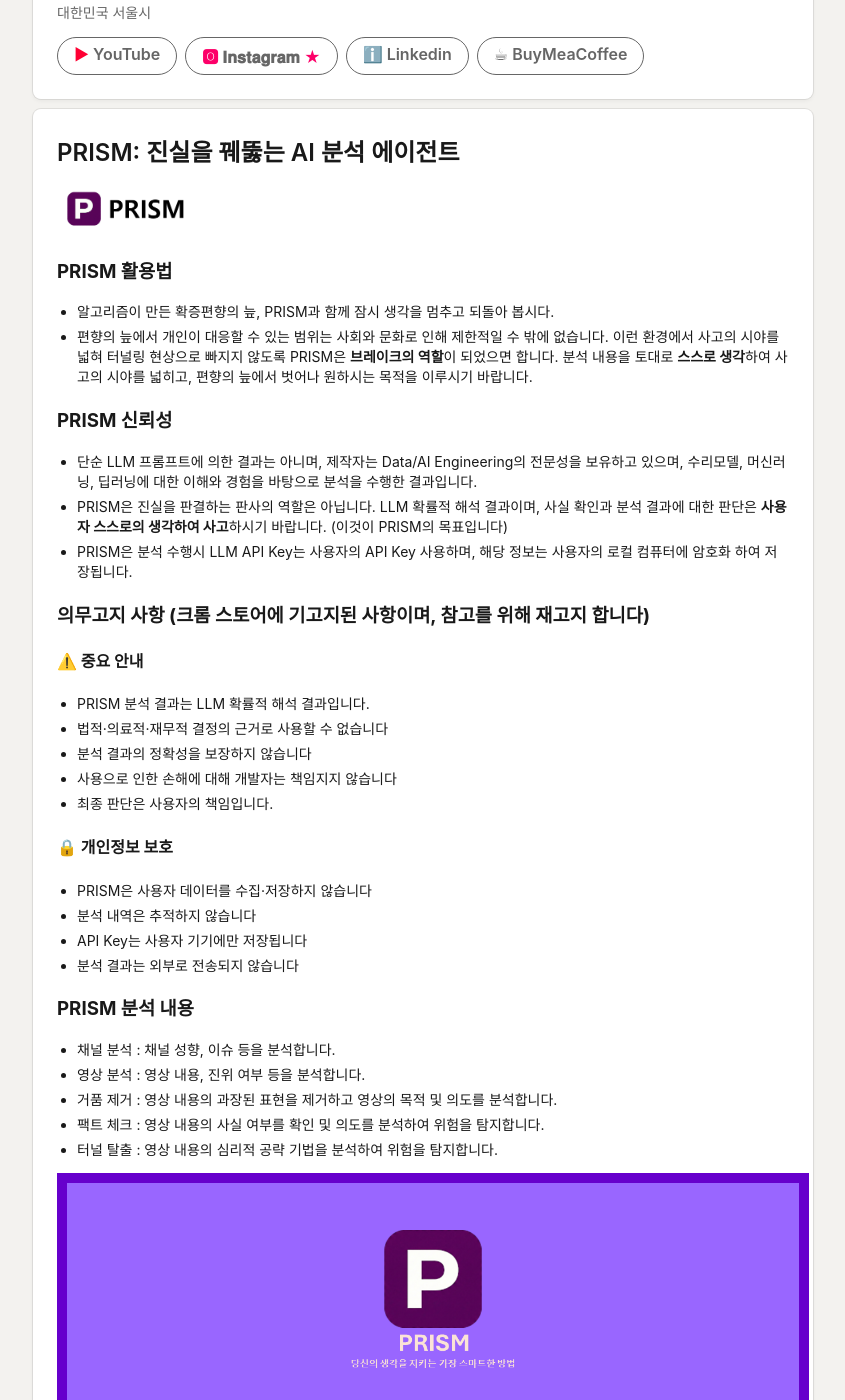
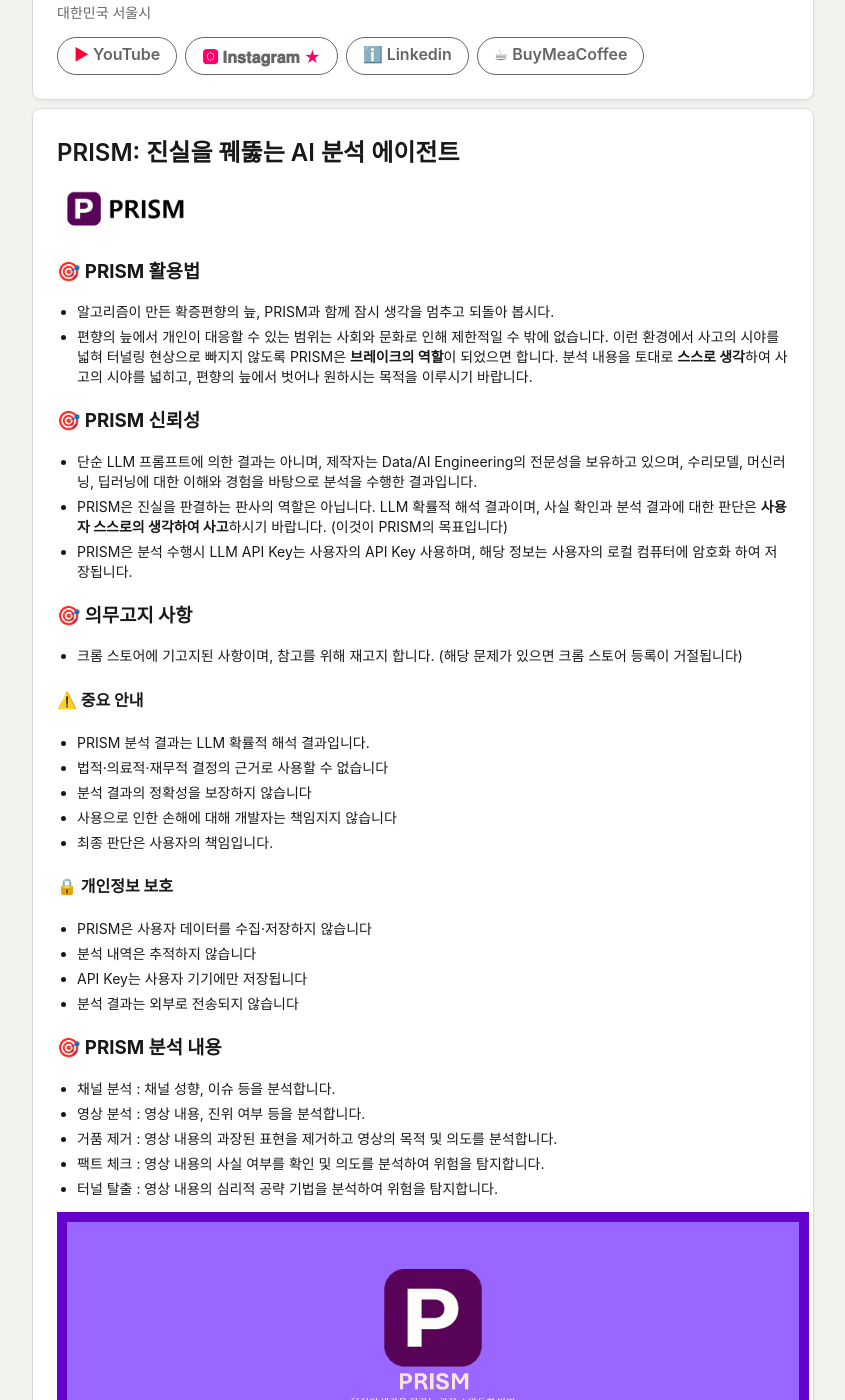
Before and after one commit to surgical-arch/surgical-arch.github.io, a Jekyll site: the page built from index.md, in a window 1280 px wide and 1400 px high, scrolled down 395 px. Shown: the whole window, without its empty margins (217-1062 px from the left). Built offline with Jekyll 4.4.1, drawn with Linux system fonts in a browser that asks for light colours.

Commit message:
Update index.md

```diff
--- a/index.md
+++ b/index.md
@@ -22,18 +22,20 @@
 
 <img src="images/prism_logo.png" height="50px" title="@biassurgeon"/>
 
-### PRISM 활용법
+### 🎯 PRISM 활용법
 
 - 알고리즘이 만든 확증편향의 늪, PRISM과 함께 잠시 생각을 멈추고 되돌아 봅시다.
 - 편향의 늪에서 개인이 대응할 수 있는 범위는 사회와 문화로 인해 제한적일 수 밖에 없습니다. 이런 환경에서 사고의 시야를 넓혀 터널링 현상으로 빠지지 않도록 PRISM은 **브레이크의 역할**이 되었으면 합니다. 분석 내용을 토대로 **스스로 생각**하여 사고의 시야를 넓히고, 편향의 늪에서 벗어나 원하시는 목적을 이루시기 바랍니다.
 
-### PRISM 신뢰성
+### 🎯 PRISM 신뢰성
 
 - 단순 LLM 프롬프트에 의한 결과는 아니며, 제작자는 Data/AI Engineering의 전문성을 보유하고 있으며, 수리모델, 머신러닝, 딥러닝에 대한 이해와 경험을 바탕으로 분석을 수행한 결과입니다.
 - PRISM은 진실을 판결하는 판사의 역할은 아닙니다. LLM 확률적 해석 결과이며, 사실 확인과 분석 결과에 대한 판단은 **사용자 스스로의 생각하여 사고**하시기 바랍니다. (이것이 PRISM의 목표입니다)
 - PRISM은 분석 수행시 LLM API Key는 사용자의 API Key 사용하며, 해당 정보는 사용자의 로컬 컴퓨터에 암호화 하여 저장됩니다.
 
-### 의무고지 사항 (크롬 스토어에 기고지된 사항이며, 참고를 위해 재고지 합니다)
+### 🎯 의무고지 사항
+
+* 크롬 스토어에 기고지된 사항이며, 참고를 위해 재고지 합니다. (해당 문제가 있으면 크롬 스토어 등록이 거절됩니다)
 
 #### ⚠️ 중요 안내
 
@@ -50,7 +52,7 @@
 - API Key는 사용자 기기에만 저장됩니다
 - 분석 결과는 외부로 전송되지 않습니다
 
-### PRISM 분석 내용
+### 🎯 PRISM 분석 내용
 
 - 채널 분석 : 채널 성향, 이슈 등을 분석합니다.
 - 영상 분석 : 영상 내용, 진위 여부 등을 분석합니다.
```
